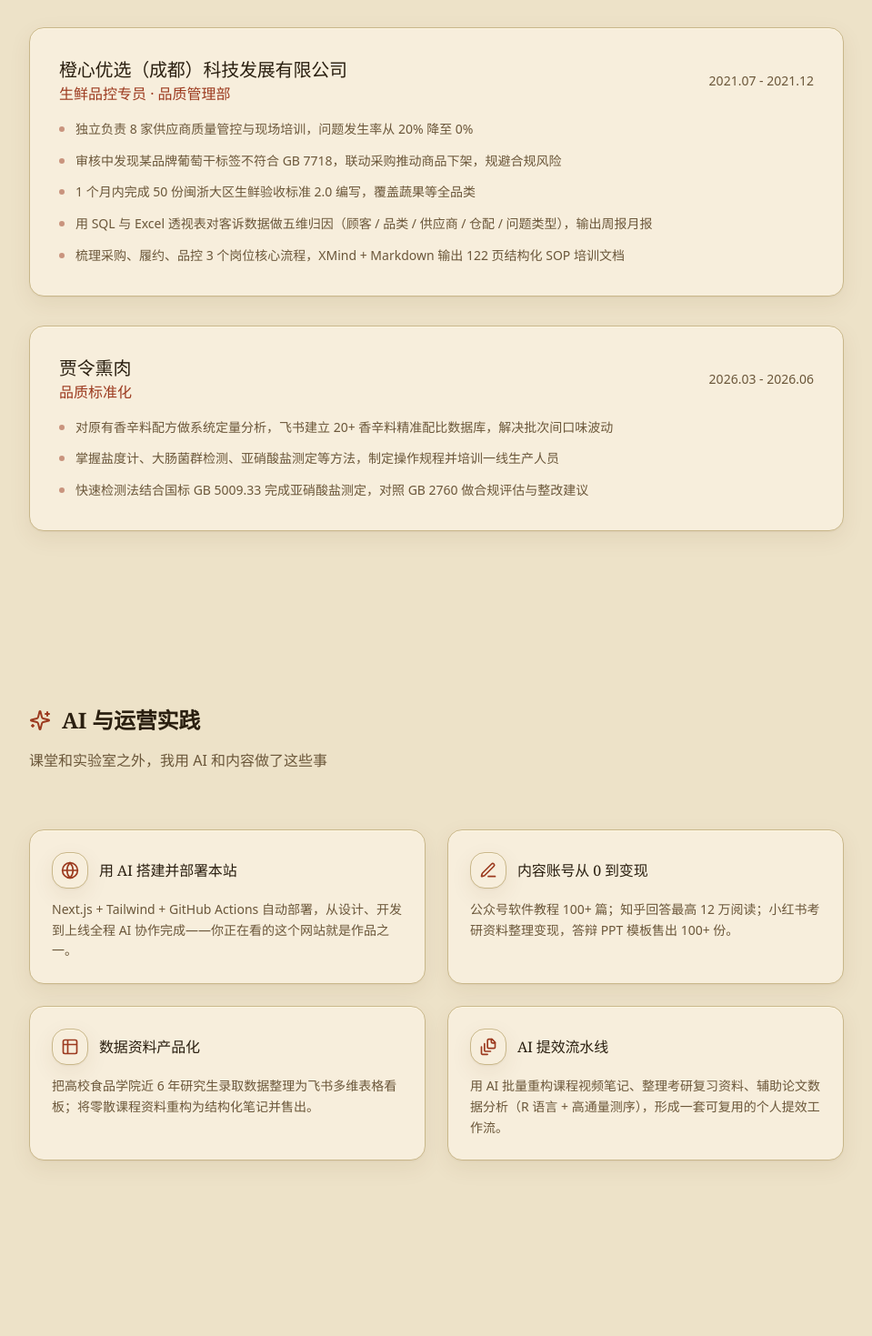
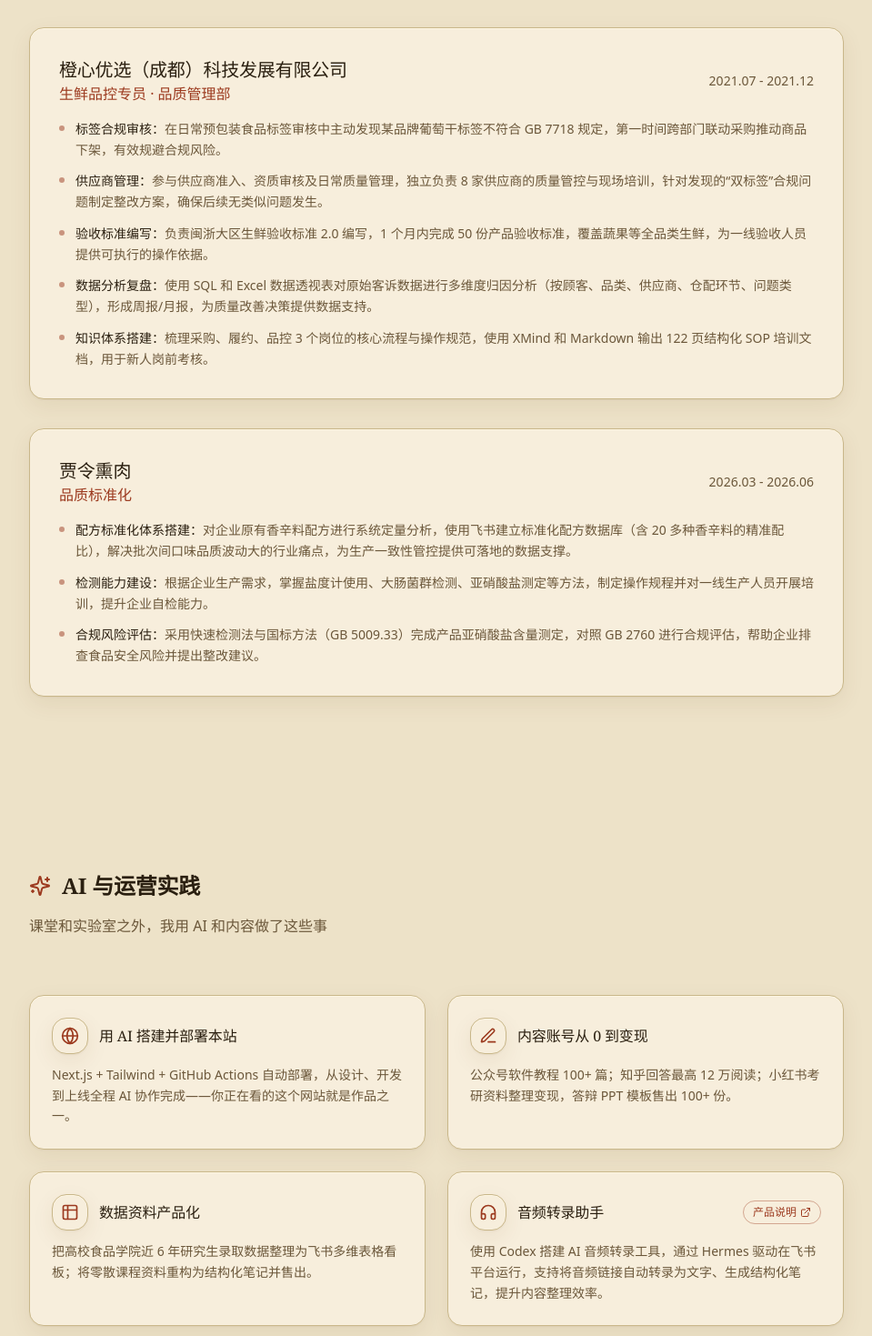
Before and after one commit to pw000123/pw000123.github.io, a Next.js app: page / in a window 1280 px wide. Shown: the part 2540-4009 px from the top of the page at 91% size, without its empty margins (160-1119 px from the left). Built offline with nearby package versions, Linux system fonts and the light colour scheme.

Commit message:
内容更新：工作经历改标签式条目、实践区新增音频转录助手卡（外链说明页）、科研成果精简为两篇论文

```diff
--- a/src/app/page.tsx
+++ b/src/app/page.tsx
@@ -1,6 +1,7 @@
 'use client';
 
 import { useEffect, useState } from 'react';
+import type { LucideIcon } from 'lucide-react';
 import {
   Copy,
   Check,
@@ -20,7 +21,8 @@
   Globe,
   PenLine,
   Table2,
-  FileStack,
+  Headphones,
+  ExternalLink,
 } from 'lucide-react';
 
 // 复制到剪贴板的 Hook
@@ -112,18 +114,40 @@
   },
 ];
 
-// 工作经历
-const experiences = [
+// 工作经历（每条 = 小标题 + 说明，渲染时小标题加粗）
+type Achievement = { title: string; text: string };
+
+const experiences: {
+  company: string;
+  role: string;
+  period: string;
+  achievements: Achievement[];
+}[] = [
   {
     company: '橙心优选（成都）科技发展有限公司',
     role: '生鲜品控专员 · 品质管理部',
     period: '2021.07 - 2021.12',
     achievements: [
-      '独立负责 8 家供应商质量管控与现场培训，问题发生率从 20% 降至 0%',
-      '审核中发现某品牌葡萄干标签不符合 GB 7718，联动采购推动商品下架，规避合规风险',
-      '1 个月内完成 50 份闽浙大区生鲜验收标准 2.0 编写，覆盖蔬果等全品类',
-      '用 SQL 与 Excel 透视表对客诉数据做五维归因（顾客 / 品类 / 供应商 / 仓配 / 问题类型），输出周报月报',
-      '梳理采购、履约、品控 3 个岗位核心流程，XMind + Markdown 输出 122 页结构化 SOP 培训文档',
+      {
+        title: '标签合规审核',
+        text: '在日常预包装食品标签审核中主动发现某品牌葡萄干标签不符合 GB 7718 规定，第一时间跨部门联动采购推动商品下架，有效规避合规风险。',
+      },
+      {
+        title: '供应商管理',
+        text: '参与供应商准入、资质审核及日常质量管理，独立负责 8 家供应商的质量管控与现场培训，针对发现的“双标签”合规问题制定整改方案，确保后续无类似问题发生。',
+      },
+      {
+        title: '验收标准编写',
+        text: '负责闽浙大区生鲜验收标准 2.0 编写，1 个月内完成 50 份产品验收标准，覆盖蔬果等全品类生鲜，为一线验收人员提供可执行的操作依据。',
+      },
+      {
+        title: '数据分析复盘',
+        text: '使用 SQL 和 Excel 数据透视表对原始客诉数据进行多维度归因分析（按顾客、品类、供应商、仓配环节、问题类型），形成周报/月报，为质量改善决策提供数据支持。',
+      },
+      {
+        title: '知识体系搭建',
+        text: '梳理采购、履约、品控 3 个岗位的核心流程与操作规范，使用 XMind 和 Markdown 输出 122 页结构化 SOP 培训文档，用于新人岗前考核。',
+      },
     ],
   },
   {
@@ -131,15 +155,31 @@
     role: '品质标准化',
     period: '2026.03 - 2026.06',
     achievements: [
-      '对原有香辛料配方做系统定量分析，飞书建立 20+ 香辛料精准配比数据库，解决批次间口味波动',
-      '掌握盐度计、大肠菌群检测、亚硝酸盐测定等方法，制定操作规程并培训一线生产人员',
-      '快速检测法结合国标 GB 5009.33 完成亚硝酸盐测定，对照 GB 2760 做合规评估与整改建议',
+      {
+        title: '配方标准化体系搭建',
+        text: '对企业原有香辛料配方进行系统定量分析，使用飞书建立标准化配方数据库（含 20 多种香辛料的精准配比），解决批次间口味品质波动大的行业痛点，为生产一致性管控提供可落地的数据支撑。',
+      },
+      {
+        title: '检测能力建设',
+        text: '根据企业生产需求，掌握盐度计使用、大肠菌群检测、亚硝酸盐测定等方法，制定操作规程并对一线生产人员开展培训，提升企业自检能力。',
+      },
+      {
+        title: '合规风险评估',
+        text: '采用快速检测法与国标方法（GB 5009.33）完成产品亚硝酸盐含量测定，对照 GB 2760 进行合规评估，帮助企业排查食品安全风险并提出整改建议。',
+      },
     ],
   },
 ];
 
 // AI 与运营实践
-const practices = [
+type Practice = {
+  icon: LucideIcon;
+  title: string;
+  description: string;
+  href?: string;
+};
+
+const practices: Practice[] = [
   {
     icon: Globe,
     title: '用 AI 搭建并部署本站',
@@ -159,10 +199,11 @@
       '把高校食品学院近 6 年研究生录取数据整理为飞书多维表格看板；将零散课程资料重构为结构化笔记并售出。',
   },
   {
-    icon: FileStack,
-    title: 'AI 提效流水线',
+    icon: Headphones,
+    title: '音频转录助手',
     description:
-      '用 AI 批量重构课程视频笔记、整理考研复习资料、辅助论文数据分析（R 语言 + 高通量测序），形成一套可复用的个人提效工作流。',
+      '使用 Codex 搭建 AI 音频转录工具，通过 Hermes 驱动在飞书平台运行，支持将音频链接自动转录为文字、生成结构化笔记，提升内容整理效率。',
+    href: 'https://pw000123.github.io/agent-product-page/',
   },
 ];
 
@@ -170,8 +211,6 @@
 const researchHighlights = [
   { value: 'SCI 2区', label: '一作论文', detail: 'International Journal of Refrigeration' },
   { value: '1 篇', label: '中文核心', detail: '第一作者' },
-  { value: '14 → 21 天', label: '4℃ 货架期', detail: '复合天然保鲜剂应用验证' },
-  { value: 'R + 测序', label: '数据分析', detail: '菌群群落结构与显著性分析' },
 ];
 
 // 教育背景
@@ -412,8 +451,11 @@
                 <ul className="space-y-3">
                   {exp.achievements.map((achievement, i) => (
                     <li key={i} className="flex items-start gap-3 text-sm text-muted-foreground">
-                      <span className="w-1.5 h-1.5 rounded-full bg-primary/50 mt-2 flex-shrink-0" />
-                      <span className="leading-relaxed">{achievement}</span>
+                      <span className="w-1.5 h-1.5 rounded-full bg-primary/50 mt-[7px] flex-shrink-0" />
+                      <span className="leading-relaxed">
+                        <span className="font-medium text-foreground">{achievement.title}：</span>
+                        {achievement.text}
+                      </span>
                     </li>
                   ))}
                 </ul>
@@ -435,21 +477,46 @@
           </div>
 
           <div className="grid md:grid-cols-2 gap-6">
-            {practices.map((item, index) => (
-              <div
-                key={item.title}
-                className="scroll-reveal glass-panel glass-glow rounded-2xl p-6"
-                style={{ animationDelay: `${index * 0.1}s` }}
-              >
+            {practices.map((item, index) => {
+              const body = (
+                <>
                   <div className="flex items-center gap-3 mb-3">
                     <div className="w-10 h-10 glass-panel rounded-xl flex items-center justify-center">
                       <item.icon className="w-5 h-5 text-primary" />
                     </div>
                     <h3 className="text-base font-medium">{item.title}</h3>
+                    {item.href && (
+                      <span className="ml-auto inline-flex items-center gap-1 text-xs px-2.5 py-1 rounded-full border border-primary/40 text-primary">
+                        产品说明 <ExternalLink className="w-3 h-3" />
+                      </span>
+                    )}
                   </div>
                   <p className="text-sm text-muted-foreground leading-relaxed">{item.description}</p>
+                </>
+              );
+              const baseCls =
+                'scroll-reveal glass-panel glass-glow rounded-2xl p-6 transition-all duration-300';
+              return item.href ? (
+                <a
+                  key={item.title}
+                  href={item.href}
+                  target="_blank"
+                  rel="noopener noreferrer"
+                  className={`${baseCls} block hover:bg-white/5 hover:border-primary/40`}
+                  style={{ animationDelay: `${index * 0.1}s` }}
+                >
+                  {body}
+                </a>
+              ) : (
+                <div
+                  key={item.title}
+                  className={baseCls}
+                  style={{ animationDelay: `${index * 0.1}s` }}
+                >
+                  {body}
                 </div>
-            ))}
+              );
+            })}
           </div>
         </div>
       </section>
```
Lines whose indentation alone changed are shown as unchanged.
